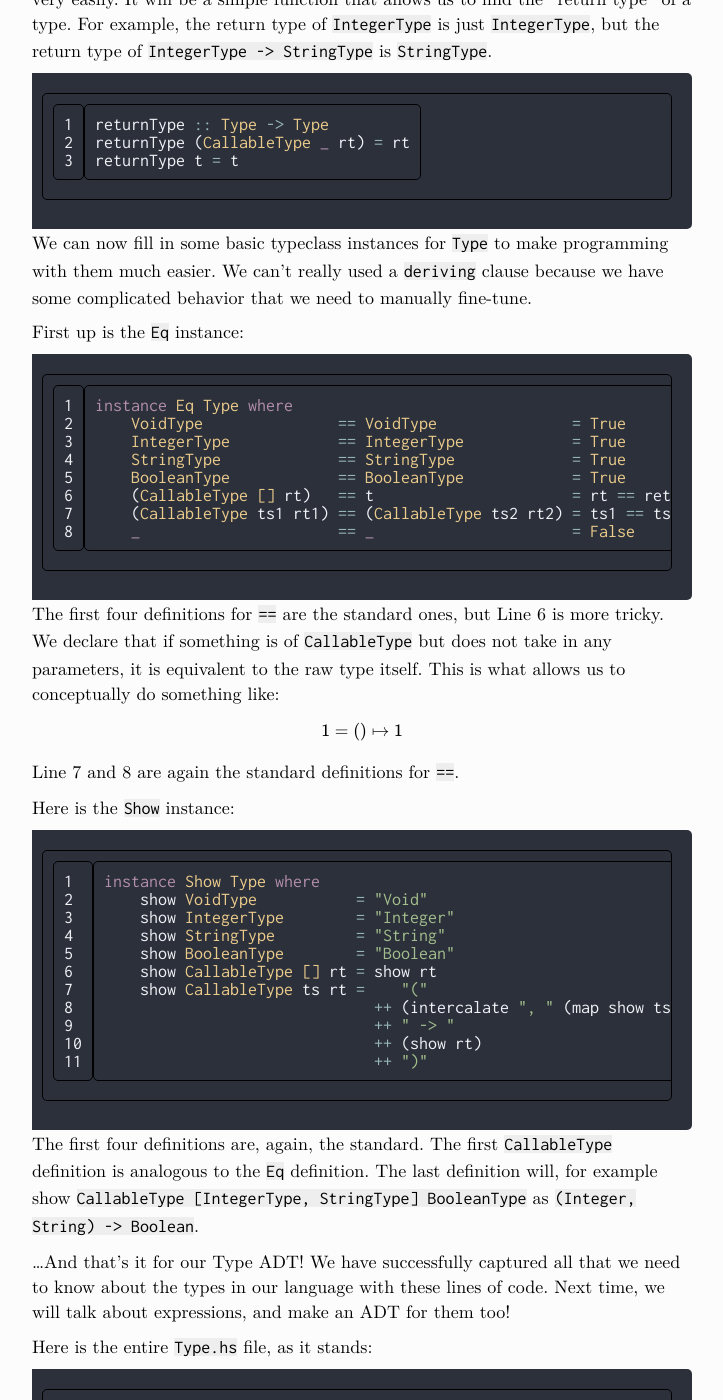
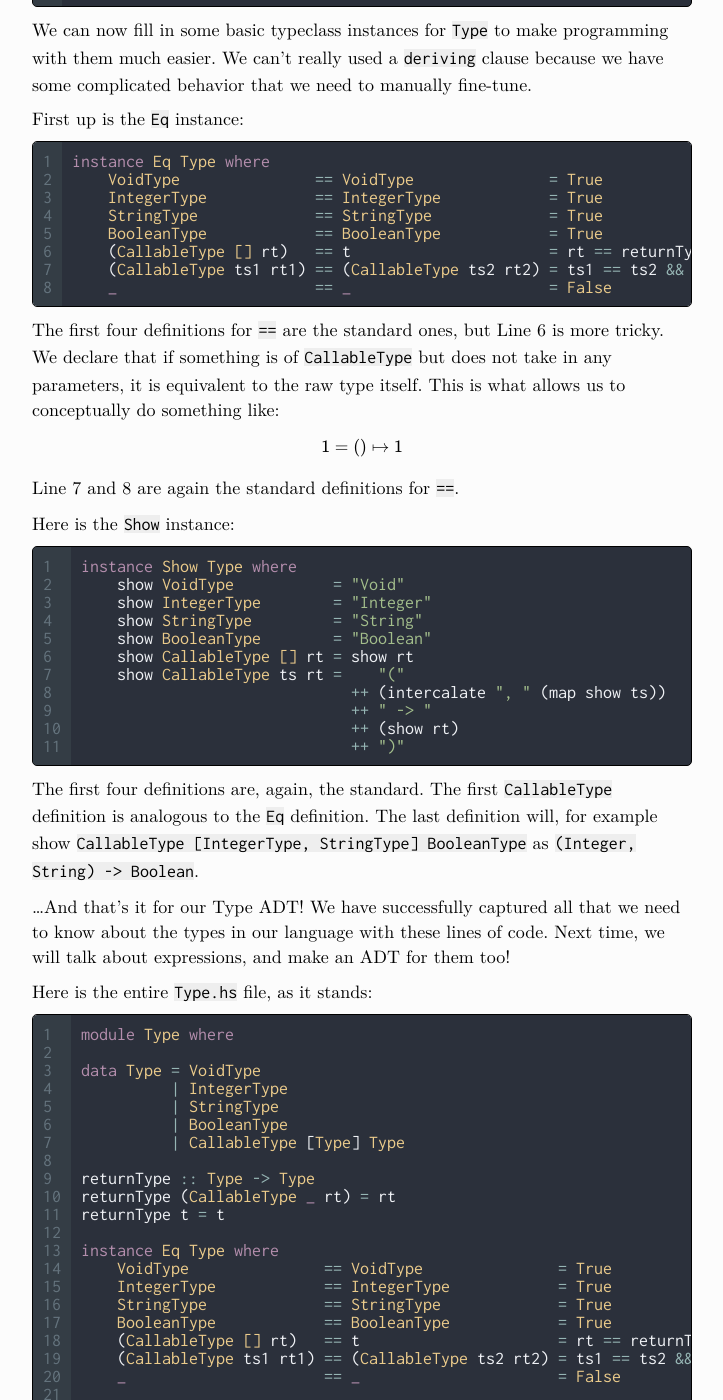
Before and after one commit to jlubi333/jpl-blog, a Jekyll site: the page built from _posts/2015-08-18-create-your-own-programming-language-part-2.md, in a window 1280 px wide and 1400 px high, scrolled down 5580 px. Shown: the whole window, without its empty margins (278-1001 px from the left). Built offline with Jekyll 4.4.1, drawn with Linux system fonts in a browser that asks for light colours; formulas are drawn with MathJax 3.

Commit message:
Fix code highlighting.

```diff
--- a/css/main.scss
+++ b/css/main.scss
@@ -318,61 +318,28 @@ code {
     font-family: "Inconsolata", monospace;
 }
 
-pre {
-    margin-bottom: $post-element-spacing;
-    padding: 10px;
-    border: 1px solid black;
-    border-radius: 5px;
-    overflow: scroll;
-}
+    pre.highlight {
+        padding: 10px;
+    }
 
 code {
     background-color: #EEEEEE;
 }
 
-pre code {
-    background-color: transparent;
+.highlight {
+    margin-bottom: $post-element-spacing;
+    border-radius: 5px;
+    border: 1px solid black;
+    overflow: scroll;
 }
 
-.highlighttable {
-    width: 100%;
-    margin: 20px 0;
-    table-layout: fixed;
-}
-
-    .highlighttable pre {
-        margin: 0;
-        padding: 0;
-        border: none;
-        border-radius: 0;
-        overflow: auto;
-    }
-
-    .highlighttable code {
+    .highlight code {
         background-color: transparent;
     }
 
-.linenos, .highlight {
-    -webkit-box-sizing: content-box;
-    -moz-box-sizing: content-box;
-    -ms-box-sizing: content-box;
-    -o-box-sizing: content-box;
-    box-sizing: content-box;
-    padding: 20px 10px;
-}
-
-.linenos {
-    width: 30px;
-    background-color: rgb(52, 61, 69);
-    color: rgb(100, 115, 125);
-    text-align: right;
-    border-top-left-radius: 5px;
-    border-bottom-left-radius: 5px;
-}
-
-.highlight {
-    overflow: scroll;
-    border-right: 10px solid rgb(43, 48, 59);
-    border-top-right-radius: 5px;
-    border-bottom-right-radius: 5px;
-}
+    .highlight pre.lineno {
+        background-color: rgb(52, 61, 69);
+        color: rgb(100, 115, 125);
+        margin-right: 10px;
+        padding: 10px;
+    }
```
